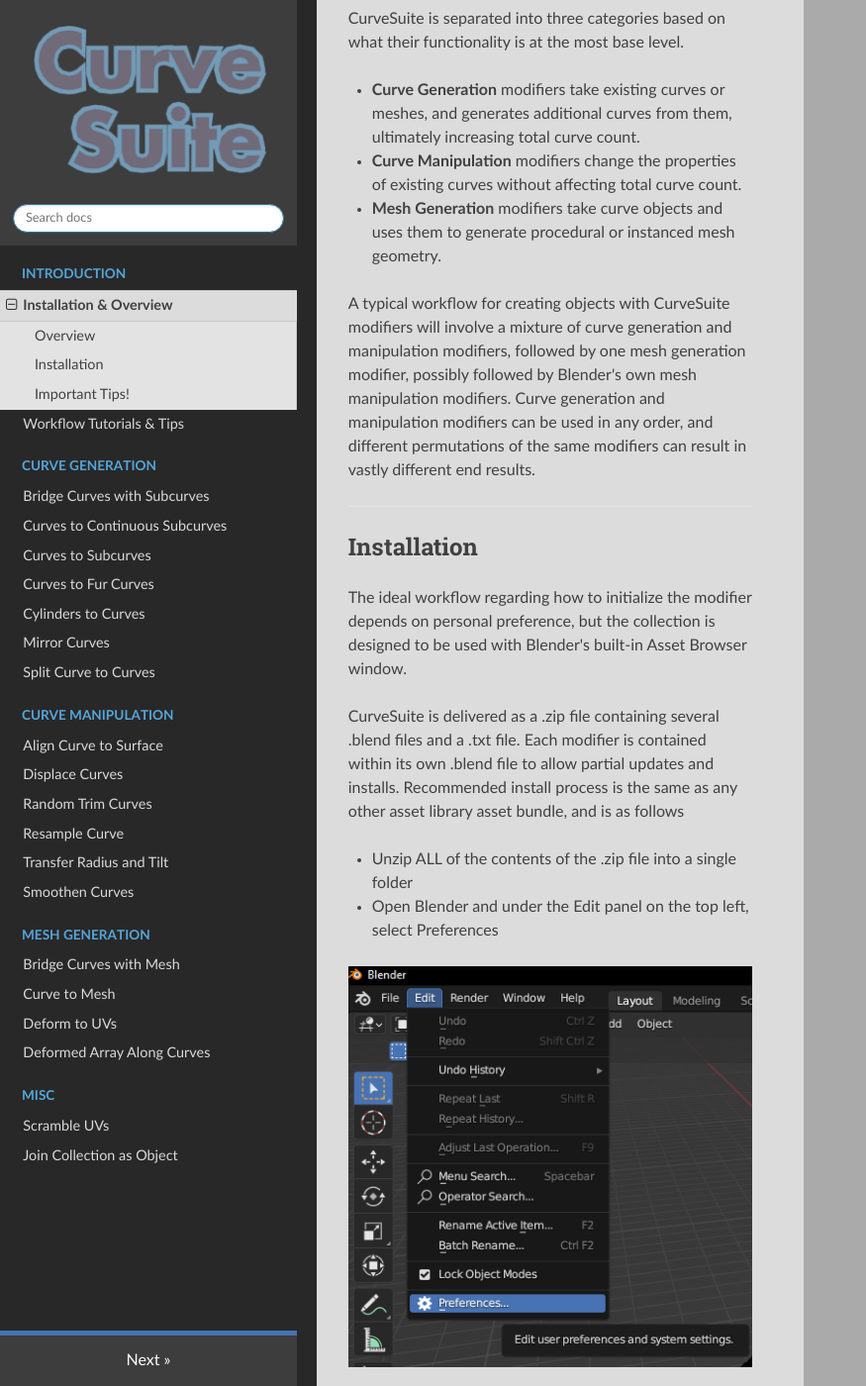
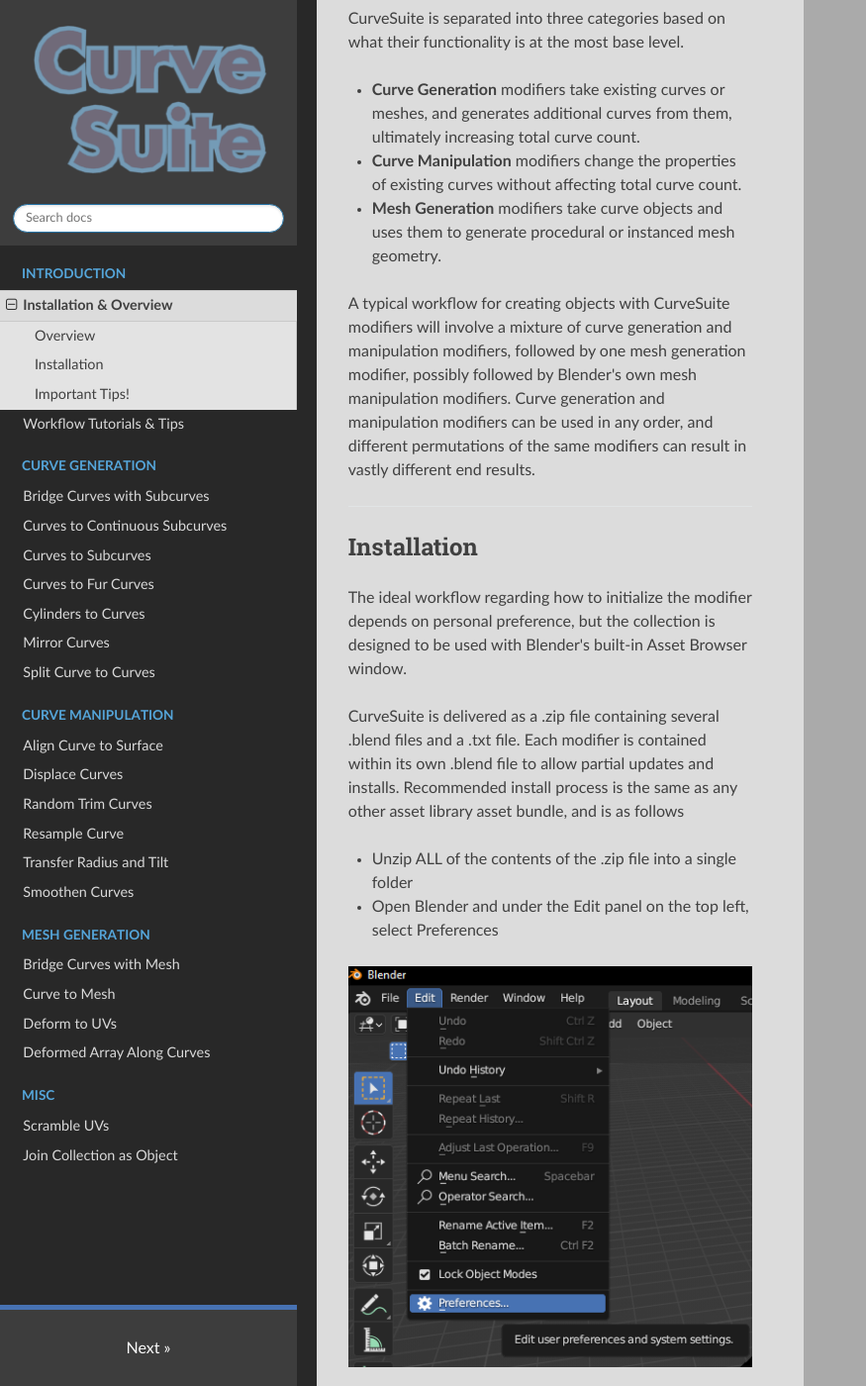
Before and after one commit to Attifyon/CurveSuite-doc, an MkDocs documentation site: the page built from docs/index.md, in a window 1280 px wide and 1400 px high, scrolled down 558 px. Shown: the whole window at 99% size, without its empty margins (0-875 px from the left). Built offline with MkDocs 1.6.1, drawn with Linux system fonts in a browser that asks for light colours; nearby versions of some CDN libraries.

Commit message:
attempt 7

```diff
--- a/docs/css/custom.css
+++ b/docs/css/custom.css
@@ -36,8 +36,8 @@
 
 .rst-versions .rst-current-version {
     /* background: rgb(42, 36, 49); */
-    padding: 2vw;
-    height: 2vw;
+    padding: 3vw;
+    height: 3vw;
     background: rgb(61, 61, 61);
     border-top:solid 5px rgb(71, 114, 179);
 }
```
